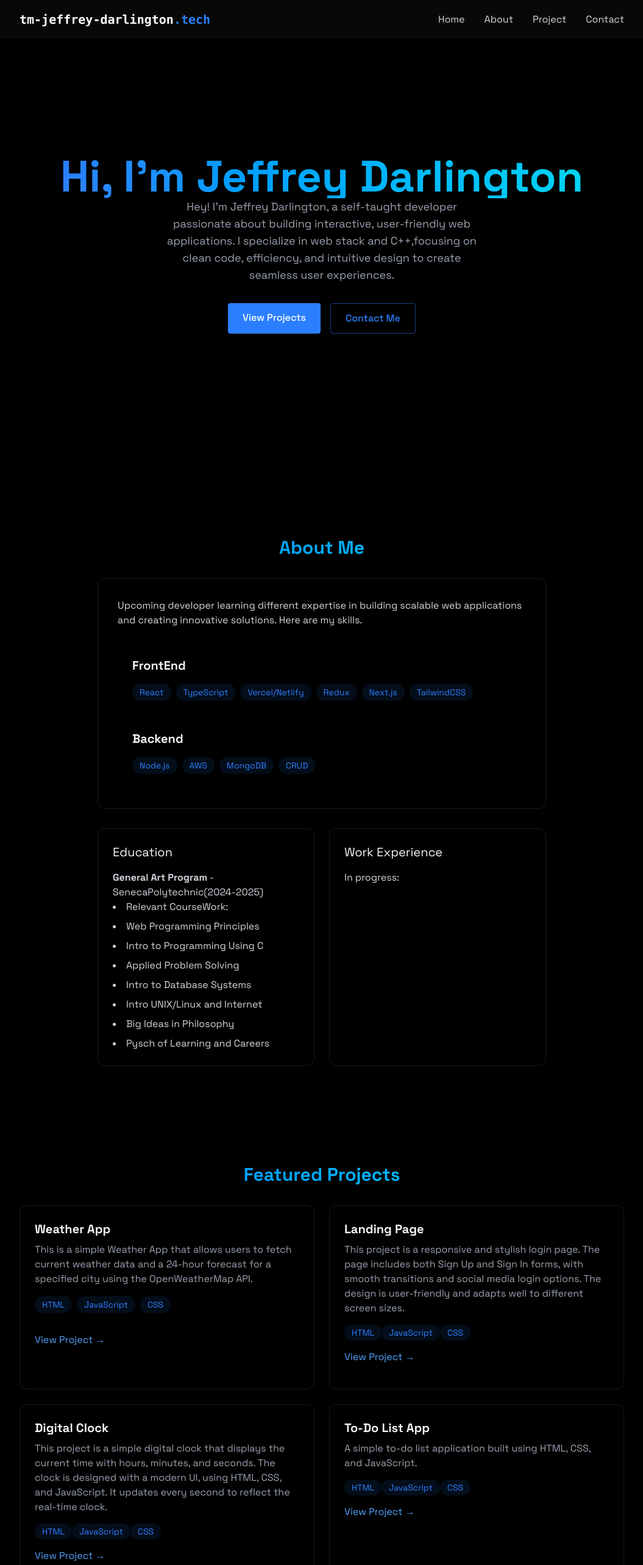
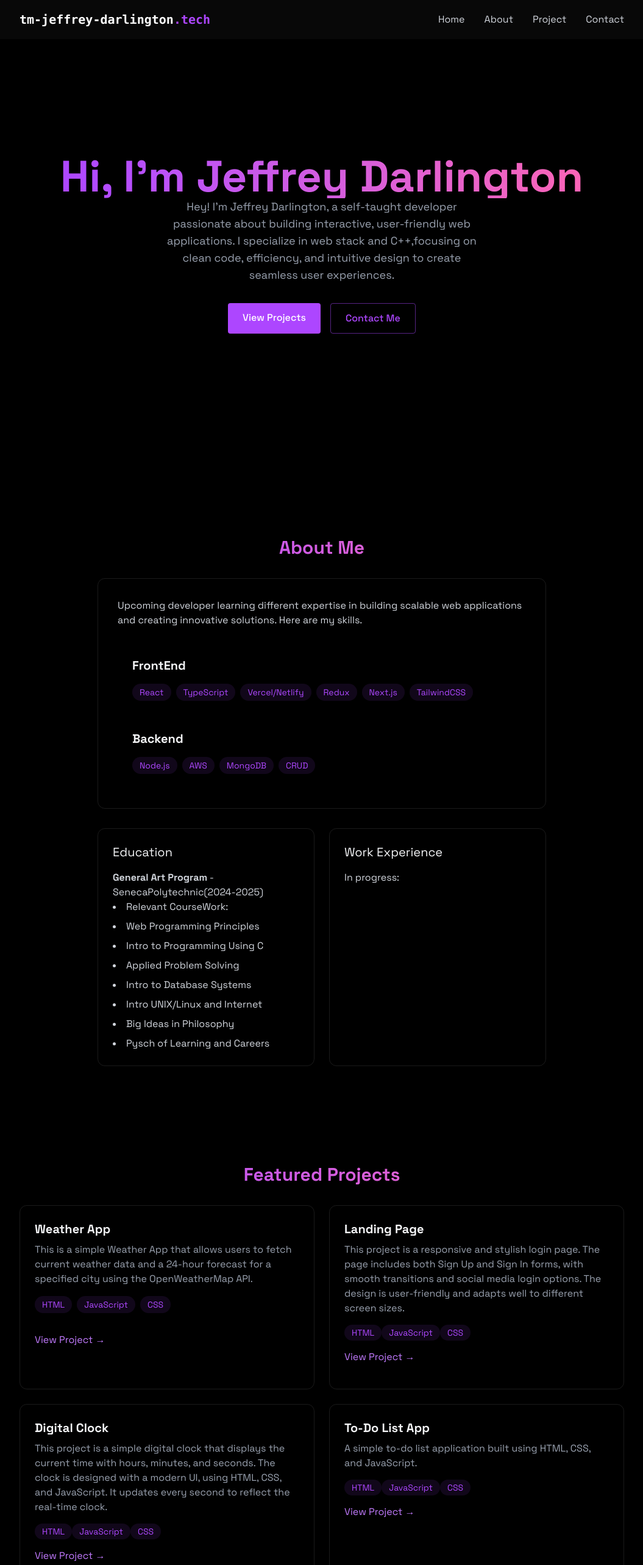
Before and after one commit to jeffreydarlington/jeffreyDarlington-Portofolio, a React (Vite) app: page / in a window 1280 px wide. Shown: the top 2566 px of the page at 61% size, without its empty margins (112-1167 px from the left). Built offline with nearby package versions, Linux system fonts and the light colour scheme; a web font is replaced by a local one.

Commit message:
Change Color

```diff
--- a/src/components/Navbar.jsx
+++ b/src/components/Navbar.jsx
@@ -11,7 +11,7 @@ export const Navbar = ({menuOpen, setMenuOpen}) =>{
             <div className="flex justify-between items-center h-16 ">
                 <a href="#home" className="font-mono text-xl font-bold text-white">
                     {" "}
-                    tm-jeffrey-darlington<span className="text-blue-500">.tech</span>
+                    tm-jeffrey-darlington<span className="text-purple-500">.tech</span>
                 </a>
 
                 <div className="w-7 h-5 relative cursor-pointer z-40 md:hidden"
--- a/src/components/sections/About.jsx
+++ b/src/components/sections/About.jsx
@@ -21,7 +21,7 @@ export const About = () => {
     >
         <RevealOnScroll>
         <div className="max-w-3xl mx-auto px-4">
-            <h2 className="text-3xl font-bold mb-8 bg-gradient-to-r from-blue-500 to-cyan-400 bg-clip-text text-transparent text-center">
+            <h2 className="text-3xl font-bold mb-8 bg-gradient-to-r from-purple-500 to-pink-400 bg-clip-text text-transparent text-center">
                 {" "}
                 About Me
             </h2>
@@ -39,7 +39,7 @@ export const About = () => {
                             {frontendSkills.map((tech, key) =>(
                                 <span
                                 key={key}
-                                    className="bg-blue-500/10 text-blue-500 py-1 px-3 rounded-full text-sm hover:bg-blue-500/20
+                                    className="bg-purple-500/10 text-purple-500 py-1 px-3 rounded-full text-sm hover:bg-purple-500/20
                                                     hover:shadow-[0_2px_8px_rgba(59,130,2256,0.2)] transition
                                 "
                                 >
@@ -56,7 +56,7 @@ export const About = () => {
                             {backendSkills.map((tech, key) =>(
                                 <span
                                 key={key}
-                                    className="bg-blue-500/10 text-blue-500 py-1 px-3 rounded-full text-sm hover:bg-blue-500/20
+                                    className="bg-purple-500/10 text-purple-500 py-1 px-3 rounded-full text-sm hover:bg-purple-500/20
                                                     hover:shadow-[0_2px_8px_rgba(59,130,246,0.2)] transition
                                 "
                                 >
--- a/src/components/sections/Home.jsx
+++ b/src/components/sections/Home.jsx
@@ -6,7 +6,7 @@ export const Home = () =>{
         >
             <RevealOnScroll>
             <div className="text-center z-10 px-4">
-                <h1 className="text-5xl md:text-7xl font-bold mb6 bg-gradient-to-r from-blue-500 to-cyan-400 bg-clip-text text-transparent leading-right"
+                <h1 className="text-5xl md:text-7xl font-bold mb6 bg-gradient-to-r from-purple-500 to-pink-400 bg-clip-text text-transparent leading-right"
                 >Hi, I'm Jeffrey Darlington
                 </h1>
 
@@ -17,14 +17,14 @@ export const Home = () =>{
                 </p>
                 <div className="flex justify-center space-x-4">
                     <a href="#projects"
-                    className="bg-blue-500 text-white py-3 px-6 rounded font-medium transition relative overflow-hidden hover:-translate-y-0.5 hover:shadow-[0_0_15px_rgba(59, 130, 246, 0.4)]"
+                    className="bg-purple-500 text-white py-3 px-6 rounded font-medium transition relative overflow-hidden hover:-translate-y-0.5 hover:shadow-[0_0_15px_rgba(59, 130, 246, 0.4)]"
                     >
                         View Projects
                     </a>
 
                     <a href="#contact"
-                    className="border border-blue-500/50 text-blue-500 py-3 px-6 rounded font-medium transition-all duration-200
-                     hover:-translate-y-0.5 hover:shadow-[0_0_15px_rgba(59, 130, 246, 0.2)] hover:bg-blue-500/10"
+                    className="border border-purple-500/50 text-purple-500 py-3 px-6 rounded font-medium transition-all duration-200
+                     hover:-translate-y-0.5 hover:shadow-[0_0_15px_rgba(59, 130, 246, 0.2)] hover:bg-purple-500/10"
                      >
                         Contact Me
                     </a>
--- a/src/components/sections/Projects.jsx
+++ b/src/components/sections/Projects.jsx
@@ -5,11 +5,11 @@ export const Projects = () =>{
     <section id="projects" className="min-h-screen flex item-center justify-center py-20">
         <RevealOnScroll>
         <div className="max-w-5xl mx-auto px-4">
-            <h2 className="text-3xl font-bold mb-8 bg-gradient-to-r from-blue-500 to-cyan-400 bg-clip-text text-transparent text-center">
+            <h2 className="text-3xl font-bold mb-8 bg-gradient-to-r from-purple-500 to-pink-400 bg-clip-text text-transparent text-center">
                 Featured Projects
             </h2>
             <div className="grid grid-cols-1 md:grid-cols-2 gap-6">
-                <div className="p-6 rounded-xl border border-white/10 hover:-translate-y-1 hover:border-blue-500/30 hover:shadow-[0_2px_8px_rgba(59,130,246,0.2)] transition">
+                <div className="p-6 rounded-xl border border-white/10 hover:-translate-y-1 hover:border-purple-500/30 hover:shadow-[0_2px_8px_rgba(59,130,246,0.2)] transition">
                     <h3 className="text-xl font-bold mb-2">Weather App</h3>
                     <p className="text-gray-400 mb-4">
                     This is a simple Weather App that allows users to fetch current weather data and a 24-hour forecast for a specified city using the OpenWeatherMap API.
@@ -18,7 +18,7 @@ export const Projects = () =>{
                         {["HTML","JavaScript","CSS"].map((tech, key)=>(
                             <span
                             key={key}
-                                className="bg-blue-500/10 text-blue-500 py-1 px-3 rounded-full text-sm hover:bg-blue-500/20
+                                className="bg-purple-500/10 text-purple-500 py-1 px-3 rounded-full text-sm hover:bg-purple-500/20
                                                 hover:shadow-[0_2px_8px_rgba(59,130,246,0.1)] transition-all
                             "
                             >
@@ -29,12 +29,12 @@ export const Projects = () =>{
 
                     <div className="flex justify-between items-center">
                         <a href="https://github.com/jeffreydarlington/WeatherApp"
-                        className="text-blue-400 hover:text-blue-300 transition-colors my-4"
+                        className="text-purple-400 hover:text-purple-300 transition-colors my-4"
                         >View Project → {""}</a>
                     </div>
                 </div>
 
-                <div className="p-6 rounded-xl border border-white/10 hover:-translate-y-1 hover:border-blue-500/30 hover:shadow-[0_2px_8px_rgba(59,130,246,0.2)] transition">
+                <div className="p-6 rounded-xl border border-white/10 hover:-translate-y-1 hover:border-purple-500/30 hover:shadow-[0_2px_8px_rgba(59,130,246,0.2)] transition">
                     <h3 className="text-xl font-bold mb-2">Landing Page</h3>
                     <p className="text-gray-400 mb-4">
                     This project is a responsive and stylish login page. The page includes both Sign Up and Sign In forms, with smooth transitions and social media login options. The design is user-friendly and adapts well to different screen sizes.                    </p>
@@ -42,7 +42,7 @@ export const Projects = () =>{
                         {["HTML","JavaScript","CSS"].map((tech, key)=>(
                             <span
                             key={key}
-                                className="bg-blue-500/10 text-blue-500 py-1 px-3 rounded-full text-sm hover:bg-blue-500/20
+                               className="bg-purple-500/10 text-purple-500 py-1 px-3 rounded-full text-sm hover:bg-purple-500/20
                                                 hover:shadow-[0_2px_8px_rgba(59,130,246,0.1)] transition-all
                             "
                             >
@@ -53,12 +53,12 @@ export const Projects = () =>{
 
                     <div className="flex justify-between items-center">
                         <a href="https://github.com/jeffreydarlington/Landing_Pages"
-                        className="text-blue-400 hover:text-blue-300 transition-colors my-4"
+                        className="text-purple-400 hover:text-purple-300 transition-colors my-4"
                         >View Project → {""}</a>
                     </div>
                 </div>
 
-                <div className="p-6 rounded-xl border border-white/10 hover:-translate-y-1 hover:border-blue-500/30 hover:shadow-[0_2px_8px_rgba(59,130,246,0.2)] transition">
+                <div className="p-6 rounded-xl border border-white/10 hover:-translate-y-1 hover:border-purple-500/30 hover:shadow-[0_2px_8px_rgba(59,130,246,0.2)] transition">
                     <h3 className="text-xl font-bold mb-2">Digital Clock</h3>
                     <p className="text-gray-400 mb-4">
                     This project is a simple digital clock that displays the current time with hours, minutes, and seconds. The clock is designed with a modern UI, using HTML, CSS, and JavaScript. It updates every second to reflect the real-time clock.                    </p>
@@ -66,7 +66,7 @@ export const Projects = () =>{
                         {["HTML","JavaScript","CSS"].map((tech, key)=>(
                             <span
                             key={key}
-                                className="bg-blue-500/10 text-blue-500 py-1 px-3 rounded-full text-sm hover:bg-blue-500/20
+                            className="bg-purple-500/10 text-purple-500 py-1 px-3 rounded-full text-sm hover:bg-purple-500/20
                                                 hover:shadow-[0_2px_8px_rgba(59,130,246,0.1)] transition-all
                             "
                             >
@@ -77,12 +77,12 @@ export const Projects = () =>{
 
                     <div className="flex justify-between items-center">
                         <a href="https://github.com/jeffreydarlington/DigitalClock"
-                        className="text-blue-400 hover:text-blue-300 transition-colors my-4"
+                        className="text-purple-400 hover:text-purple-300 transition-colors my-4"
                         >View Project → {""}</a>
                     </div>
                 </div>
 
-                <div className="p-6 rounded-xl border border-white/10 hover:-translate-y-1 hover:border-blue-500/30 hover:shadow-[0_2px_8px_rgba(59,130,246,0.2)] transition">
+                <div className="p-6 rounded-xl border border-white/10 hover:-translate-y-1 hover:border-purple-500/30 hover:shadow-[0_2px_8px_rgba(59,130,246,0.2)] transition">
                     <h3 className="text-xl font-bold mb-2">To-Do List App</h3>
                     <p className="text-gray-400 mb-4">
                     A simple to-do list application built using HTML, CSS, and JavaScript.</p>
@@ -90,9 +90,9 @@ export const Projects = () =>{
                         {["HTML","JavaScript","CSS"].map((tech, key)=>(
                             <span
                             key={key}
-                                className="bg-blue-500/10 text-blue-500 py-1 px-3 rounded-full text-sm hover:bg-blue-500/20
-                                                hover:shadow-[0_2px_8px_rgba(59,130,246,0.1)] transition-all
-                            "
+                            className="bg-purple-500/10 text-purple-500 py-1 px-3 rounded-full text-sm hover:bg-purple-500/20
+                            hover:shadow-[0_2px_8px_rgba(59,130,246,0.1)] transition-all
+                             "
                             >
                                 {tech}
                             </span>
@@ -101,11 +101,11 @@ export const Projects = () =>{
 
                     <div className="flex justify-between items-center">
                         <a href="https://github.com/jeffreydarlington/To-Do-List-App"
-                        className="text-blue-400 hover:text-blue-300 transition-colors my-4"
+                        className="text-purple-400 hover:text-purple-300 transition-colors my-4"
                         >View Project → {""}</a>
                     </div>
                 </div>
-                <div className="p-6 rounded-xl border border-white/10 hover:-translate-y-1 hover:border-blue-500/30 hover:shadow-[0_2px_8px_rgba(59,130,246,0.2)] transition">
+                <div className="p-6 rounded-xl border border-white/10 hover:-translate-y-1 hover:border-purple-500/30 hover:shadow-[0_2px_8px_rgba(59,130,246,0.2)] transition">
                     <h3 className="text-xl font-bold mb-2">ThemeSwitcher</h3>
                     <p className="text-gray-400 mb-4">
                     A simple JavaScript project that allows users to toggle between Light Mode and Dark Mode using a slider switch.
@@ -114,8 +114,8 @@ export const Projects = () =>{
                         {["HTML","JavaScript","CSS"].map((tech, key)=>(
                             <span
                             key={key}
-                                className="bg-blue-500/10 text-blue-500 py-1 px-3 rounded-full text-sm hover:bg-blue-500/20
-                                                hover:shadow-[0_2px_8px_rgba(59,130,246,0.1)] transition-all
+                            className="bg-purple-500/10 text-purple-500 py-1 px-3 rounded-full text-sm hover:bg-purple-500/20
+                            hover:shadow-[0_2px_8px_rgba(59,130,246,0.1)] transition-all
                             "
                             >
                                 {tech}
@@ -125,11 +125,11 @@ export const Projects = () =>{
 
                     <div className="flex justify-between items-center">
                         <a href="https://github.com/jeffreydarlington/ThemeSwitcher"
-                        className="text-blue-400 hover:text-blue-300 transition-colors my-4"
+                        className="text-purple-400 hover:text-purple-300 transition-colors my-4"
                         >View Project → {""}</a>
                     </div>
                 </div>
-                <div className="p-6 rounded-xl border border-white/10 hover:-translate-y-1 hover:border-blue-500/30 hover:shadow-[0_2px_8px_rgba(59,130,246,0.2)] transition">
+                <div className="p-6 rounded-xl border border-white/10 hover:-translate-y-1 hover:border-purple-500/30 hover:shadow-[0_2px_8px_rgba(59,130,246,0.2)] transition">
                     <h3 className="text-xl font-bold mb-2">Simple Banking System</h3>
                     <p className="text-gray-400 mb-4">
                     This is a simple C++ Bank Account Management System that allows users to create an account, log in, deposit and withdraw money, and view transaction history. The system supports both credit and debit accounts.                    </p>
@@ -137,9 +137,9 @@ export const Projects = () =>{
                         {["C++","STL","Regex","ctime","cstring"].map((tech, key)=>(
                             <span
                             key={key}
-                                className="bg-blue-500/10 text-blue-500 py-1 px-3 rounded-full text-sm hover:bg-blue-500/20
-                                                hover:shadow-[0_2px_8px_rgba(59,130,246,0.1)] transition-all
-                            "
+                            className="bg-purple-500/10 text-purple-500 py-1 px-3 rounded-full text-sm hover:bg-purple-500/20
+                            hover:shadow-[0_2px_8px_rgba(59,130,246,0.1)] transition-all
+                             "
                             >
                                 {tech}
                             </span>
@@ -148,7 +148,7 @@ export const Projects = () =>{
 
                     <div className="flex justify-between items-center">
                         <a href="https://github.com/jeffreydarlington/WeatherApp"
-                        className="text-blue-400 hover:text-blue-300 transition-colors my-4"
+                        className="text-purple-400 hover:text-purple-300 transition-colors my-4"
                         >View Project → {""}</a>
                     </div>
                 </div>
```
Also changed, not shown: src/components/sections/Contact.jsx (+5 -5 lines).
